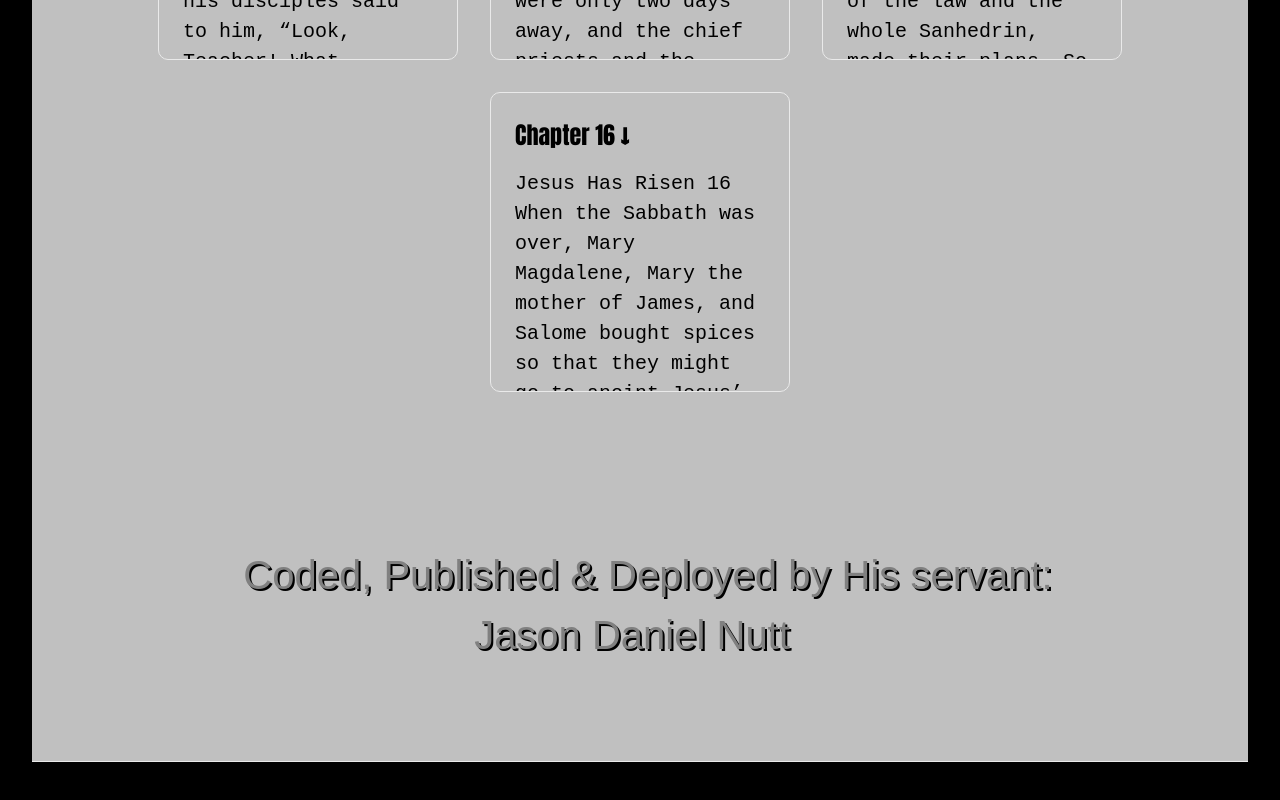
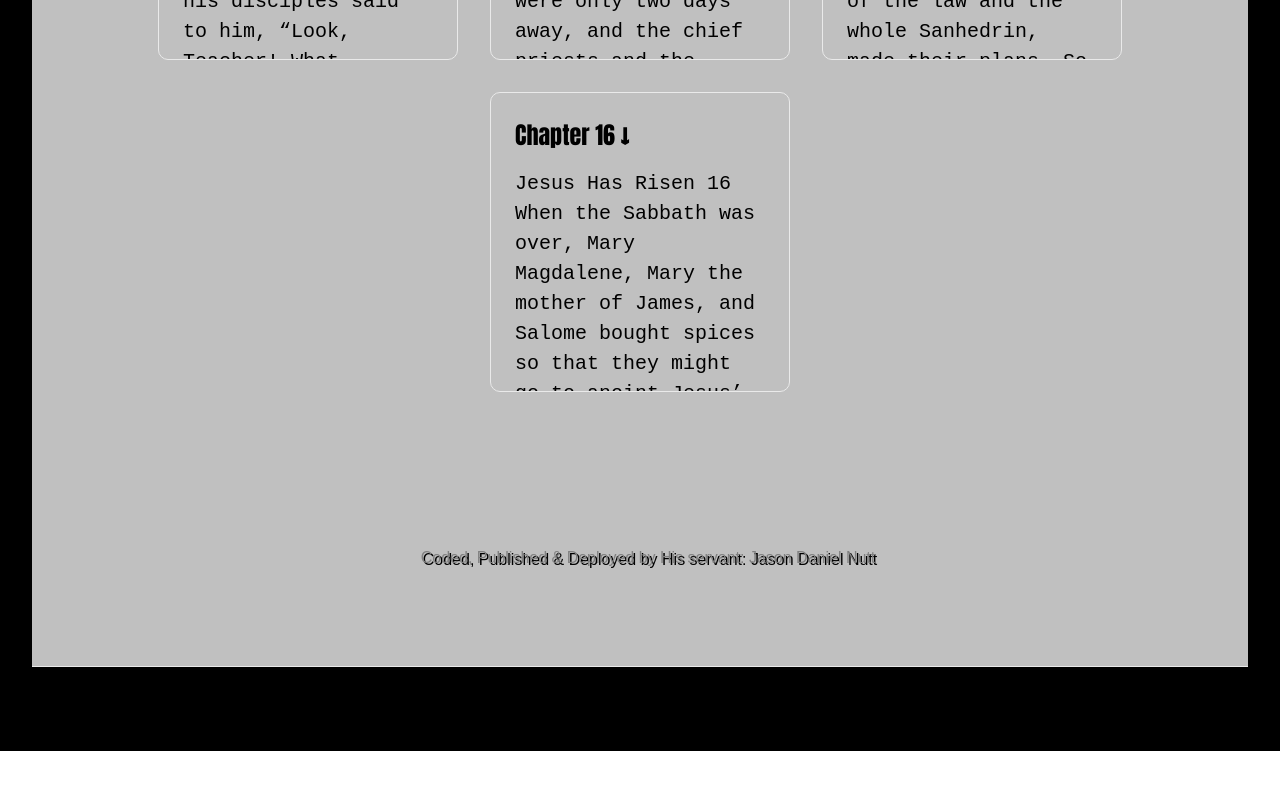
Before and after one commit to jnutt367/mark, a Next.js app: page / in a window 1280 px wide. Shown: the part 2258-3058 px from the top of the page. After the commit the page ends 3009 px from the top, so only its background shows below. Built offline with nearby package versions, Linux system fonts and the light colour scheme.

Commit message:
Update Home.module.css

```diff
--- a/styles/Home.module.css
+++ b/styles/Home.module.css
@@ -253,7 +253,6 @@
 .publisher {
     font-family: Arial, Verdana, Tahoma, Trebuchet MS, Times New Roman, Georgia, Garamond, Courier New, Brush Script MT;
     color: flex;
-    font-size: 2.5rem;
     margin-left: 2rem;
 }
 
```
